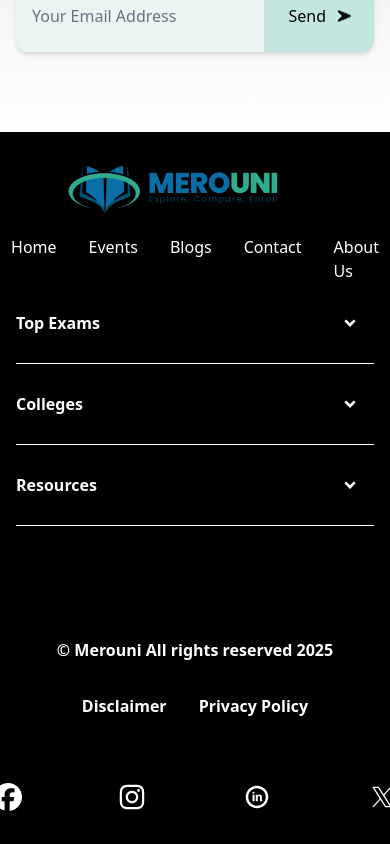
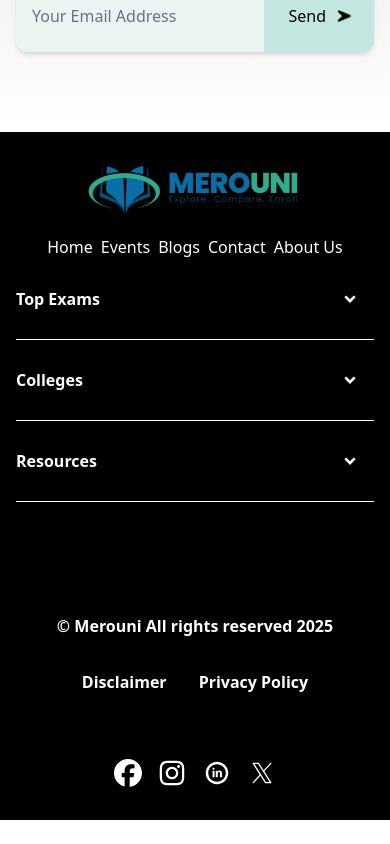
Before and after one commit to Tuna-Technology-Kathmandu/merouni_frontend, a Next.js app in the folder my-app/: page / in a window 390 px wide. Shown: the part 9674-10518 px from the top of the page. After the commit the page ends 10494 px from the top, so only its background shows below. Built offline with nearby package versions, Linux system fonts and the light colour scheme.

Commit message:
footer responsive fixed

```diff
--- a/my-app/src/app/components/Frontpage/Footer.jsx
+++ b/my-app/src/app/components/Frontpage/Footer.jsx
@@ -126,8 +126,8 @@ const Footer = () => {
         </div>
       </header>
 
-      <footer class=" bg-black text-white py-10">
-        <div class="container mx-auto px-4">
+      <footer className=" bg-black text-white py-10">
+        <div className="container mx-auto px-4">
           {/* <!-- Footer Content Section --> */}
           <div className="grid grid-cols-1 md:grid-cols-3 gap-8 mb-10">
             {/* <!-- Top Exams --> */}
@@ -189,9 +189,9 @@ const Footer = () => {
                   width={250}
                   height={250}
                   alt="Mero UNI logo"
-                  className="ml-10"
+                  className="ml-6"
                 />
-                <div className="flex space-x-8">
+                <div className="flex space-x-2 md:space-x-8">
                   <Link
                     className="hover:text-[#30ad8f] transition-colors"
                     href={"/"}
@@ -286,7 +286,7 @@ const Footer = () => {
                   </Link>
                 </div>
 
-                <div className="flex items-center space-x-24 mt-16 mb-8">
+                <div className="flex items-center justify-between gap-4  mt-16 mb-8">
                 <a href="#">
                   <FaFacebook size={28} />
                 </a>
```
